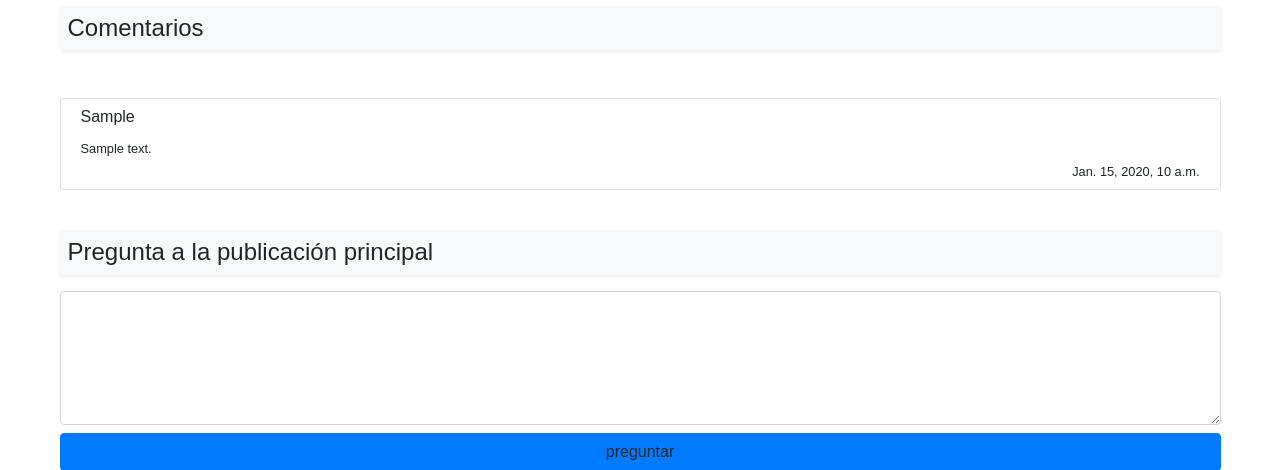
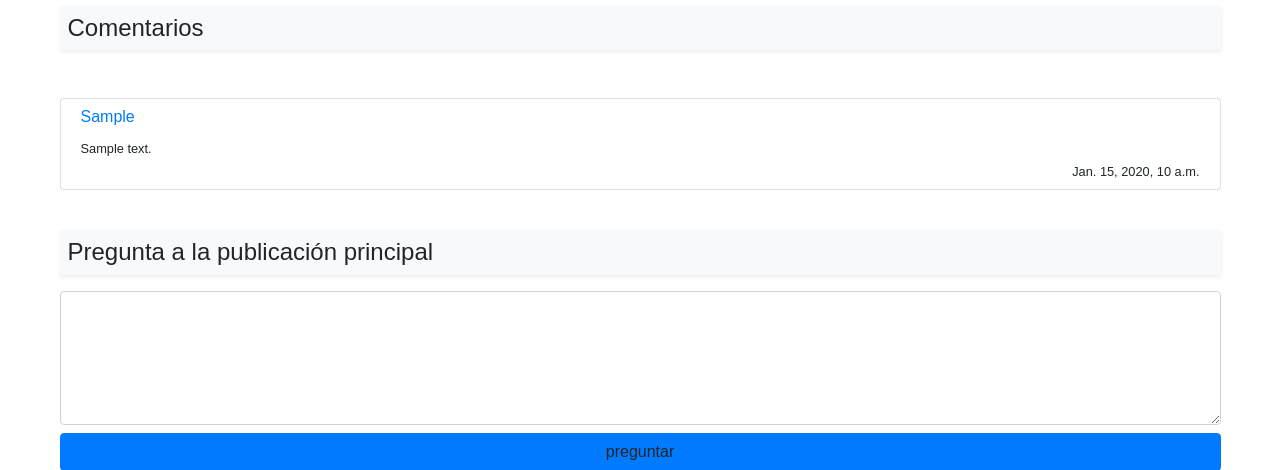
Before and after one commit to chiaquito/share_xela_with_docker, a Django app: template app/items/templates/items/detail_item2.html in a window 1280 px wide. Shown: the part 3338-3808 px from the top of the page. Run offline with Django 3.2, Linux system fonts and the light colour scheme; tables that the repository leaves empty hold one stand-in row (values such as "Sample post"); the template is opened without the code that fills it: values that come from a table or form of the project are taken from there, most other values are stand-ins (such as "Sample title", 1, 10 or a date in 2020); grey boxes marked "Sample" are stand-in pictures; some libraries are stand-ins or nearby versions.

Commit message:
スマホ版でもユーザー別の記事リストを表示するように変更

```diff
--- a/app/config/templates/config/include/detail_item/item_contacts_mobile.html
+++ b/app/config/templates/config/include/detail_item/item_contacts_mobile.html
@@ -19,7 +19,7 @@
 
 		<div class="card my-3" >
   		<div class="card-body py-2">
-    	<h6 class="card-title">{{ obj.post_user }}</h6>
+		<h6 class="card-title" ><a href="{% url 'solicitudes:add_user_to_session' obj.post_user.id %}" target="_blank" style="text-decoration: none;" >{{ obj.post_user }}</a></h6>
     	<p class="card-text mb-1">{{ obj.message }}</p>
     	<p class="card-link mb-0 pb-0 text-right">{{ obj.timestamp }}</p>
   		</div>
```
